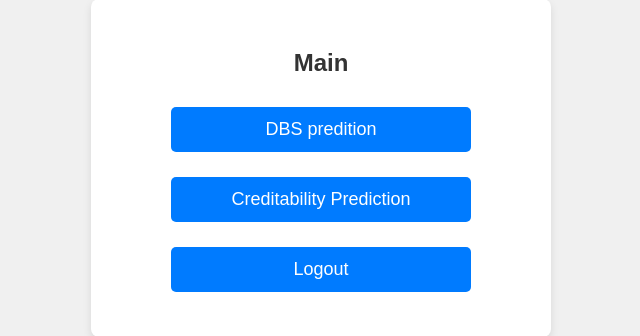
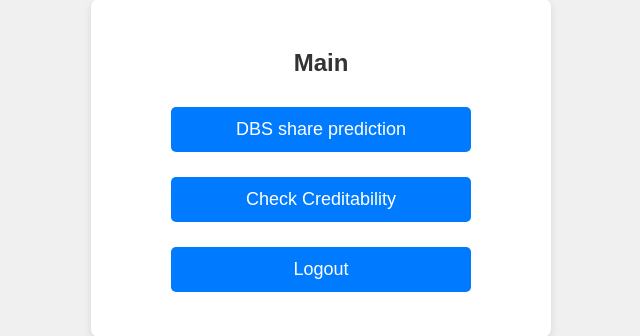
Before and after one commit to liurunlin0818/Homework1_for_AN6001, a Flask app: page /main in a window 1280 px wide. Shown: the part 252-588 px from the top of the page, without its empty margins (319-959 px from the left). Run offline with Flask 3, Linux system fonts and the light colour scheme.

Commit message:
Update form actions and button labels in main.html

```diff
--- a/templates/main.html
+++ b/templates/main.html
@@ -1,16 +1,16 @@
 <head>
     <meta name="viewport" content="width=device-width, initial-scale=1.0">
-    <link rel="stylesheet" href="{{ url_for('static', filename='styles.css') }}">
+    <link rel="stylesheet" href="{{ url_for('static',filename='styles.css') }}">
 </head>
 
 <body>
 <div class="container">
     <h2>Main</h2>
     <form action="/dbs" method="post">
-            <input type="submit" value="DBS predition">
+        <input type="submit" value="DBS share prediction">
     </form>
-        <form action="/credit" method="post">
-            <input type="submit" value="Creditability Prediction">
+    <form action="/creditability" method="post">
+        <input type="submit" value="Check Creditability">
     </form>
     <form action="/" method="post">
         <input type="submit" value="Logout">
```
Lines whose indentation alone changed are shown as unchanged.
